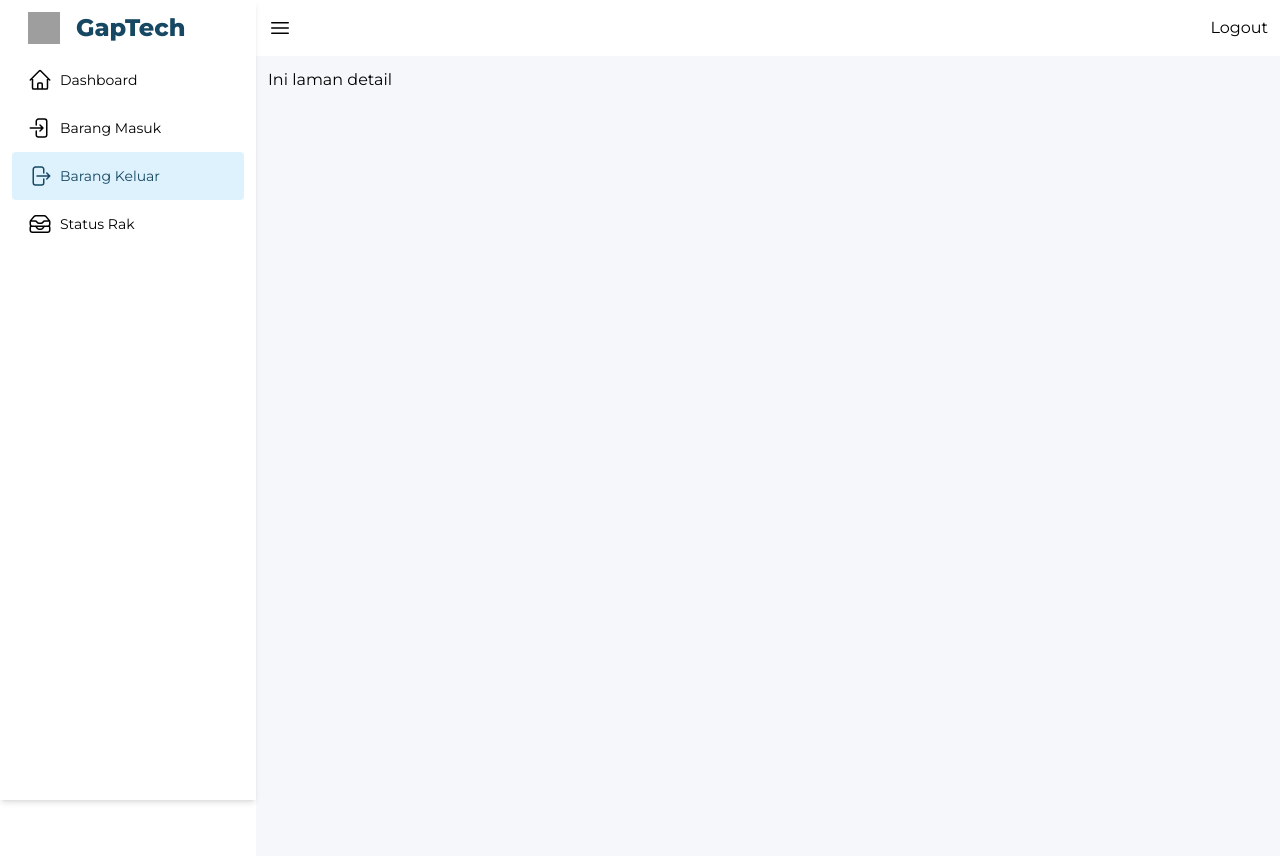
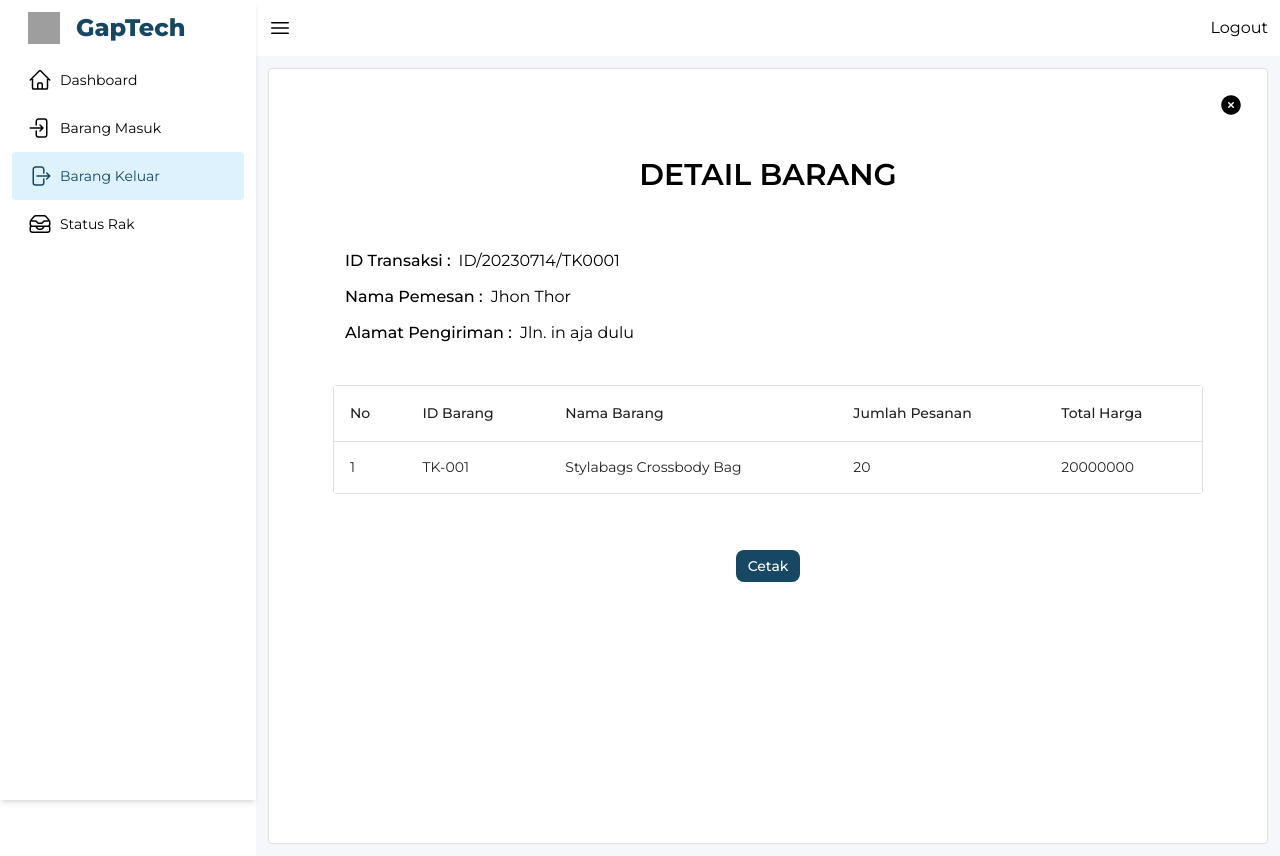
Before and after one commit to khaerilanwar/wms-gaptech, a Vue app in the folder frontend/wms-gaptech/: page /barang-keluar/detail in a window 1280 px wide. Built offline with nearby package versions, Linux system fonts and the light colour scheme; sample sign-in values are in the browser's storage; grey boxes are pictures that could not be loaded.

Commit message:
menambahkan laman detail barang keluar

```diff
--- a/frontend/wms-gaptech/src/views/BarangKeluar/DetailBrgKeluar.vue
+++ b/frontend/wms-gaptech/src/views/BarangKeluar/DetailBrgKeluar.vue
@@ -1,7 +1,90 @@
 <template>
-  <div>Ini laman detail</div>
+  <div class="bg-white p-4 h-full border rounded border-black">
+    <div class="flex justify-end m-2">
+      <svg
+        xmlns="http://www.w3.org/2000/svg"
+        viewBox="0 0 24 24"
+        fill="currentColor"
+        class="w-6 h-6"
+      >
+        <path
+          fill-rule="evenodd"
+          d="M12 2.25c-5.385 0-9.75 4.365-9.75 9.75s4.365 9.75 9.75 9.75 9.75-4.365 9.75-9.75S17.385 2.25 12 2.25Zm-1.72 6.97a.75.75 0 1 0-1.06 1.06L10.94 12l-1.72 1.72a.75.75 0 1 0 1.06 1.06L12 13.06l1.72 1.72a.75.75 0 1 0 1.06-1.06L13.06 12l1.72-1.72a.75.75 0 1 0-1.06-1.06L12 10.94l-1.72-1.72Z"
+          clip-rule="evenodd"
+        />
+      </svg>
+    </div>
+    <p
+      class="flex justify-center font-mono items-center font-semibold text-3xl mt-10"
+    >
+      DETAIL BARANG
+    </p>
+
+    <div class="flex flex-col mt-14 mb-10 ml-15 gap-3">
+      <div class="flex flex-row">
+        <p class="font-medium">ID Transaksi :</p>
+        <p class="ml-2">ID/20230714/TK0001</p>
+      </div>
+      <div class="flex flex-row">
+        <p class="font-medium">Nama Pemesan :</p>
+        <p class="ml-2">Jhon Thor</p>
+      </div>
+      <div class="flex flex-row">
+        <p class="font-medium">Alamat Pengiriman :</p>
+        <p class="ml-2">Jln. in aja dulu</p>
+      </div>
+    </div>
+
+    <v-table class="px-12">
+      <thead>
+        <tr class="border">
+          <th class="text-left">No</th>
+          <th class="text-left">ID Barang</th>
+          <th class="text-left">Nama Barang</th>
+          <th class="text-left">Jumlah Pesanan</th>
+          <th class="text-left">Total Harga</th>
+        </tr>
+      </thead>
+      <tbody>
+        <tr v-for="item in desserts" :key="item.name" class="border">
+          <td>{{ item.number }}</td>
+          <td>{{ item.id }}</td>
+          <td>{{ item.name }}</td>
+          <td>{{ item.qty }}</td>
+          <td>{{ item.totalPrice }}</td>
+        </tr>
+      </tbody>
+    </v-table>
+
+    <div class="flex justify-center items-center mt-14">
+      <ComponentButton intent="primary" :left-icon="PlusIcon">
+        Cetak
+      </ComponentButton>
+    </div>
+  </div>
 </template>
 
-<script setup></script>
+<script>
+import ComponentButton from "@/components/ComponentButton.vue";
+
+export default {
+  components: {
+    ComponentButton,
+  },
+  data() {
+    return {
+      desserts: [
+        {
+          number: 1,
+          id: "TK-001",
+          name: "Stylabags Crossbody Bag",
+          qty: 20,
+          totalPrice: 20000000,
+        },
+      ],
+    };
+  },
+};
+</script>
 
 <style lang="scss" scoped></style>
```
